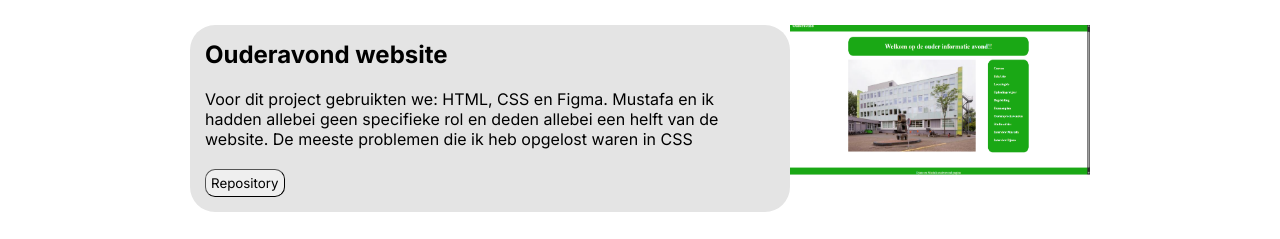
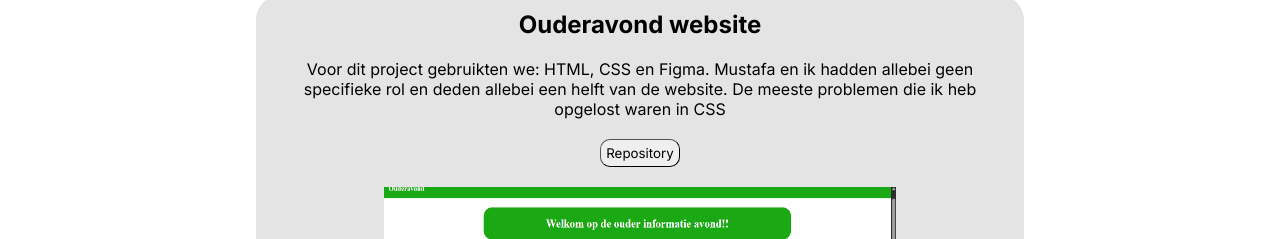
Before and after one commit to DjanoVanEijk/Portfolio, a plain HTML site: page index.html in a window 1280 px wide. Shown: the part 651-890 px from the top of the page. Drawn offline with Linux system fonts and the light colour scheme.

Commit message:
NFANOFNOUAINOFOA

```diff
--- a/index.html
+++ b/index.html
@@ -34,16 +34,14 @@
                     </div>
 
                     <h1 class="Projecten">Projecten</h1>
-                    <div class="Flexbox2">
-                    <div class= "PortSectie2">
+                    <div class="PortSectie2">
                         <h2>Ouderavond website</h2><br>
                         <p>Voor dit project gebruikten we: HTML, CSS en Figma. Mustafa
                             en ik hadden allebei geen specifieke rol en deden allebei een helft
                             van de website. De meeste problemen die ik heb opgelost waren in CSS
                         </p><br>
-                        <button class="ProjectButton"><a href="https://github.com/TechniekCollegeRotterdam/project-p1-ouderavond-groepsnaam41" target="_blank">Repository</a></button>
-                    </div>
-                    <img class="PortImg" width="200px" src="img/OuderavondHomepage.png" alt="HomeOuderavond">
+                        <button class="ProjectButton"><a href="https://github.com/TechniekCollegeRotterdam/project-p1-ouderavond-groepsnaam41" target="_blank">Repository</a></button><br><br>
+                        <img class="PortImg" src="img/OuderavondHomepage.png" alt="Screenshot">
                     </div>
 
     </main>
--- a/style.css
+++ b/style.css
@@ -1,3 +1,4 @@
+
 * {
   margin: 0;
   padding: 0;
@@ -29,7 +30,6 @@ footer {
   border-radius: 100%;
   width: 300px;
   height: 300px;
-  margin-right: 50px;
 }
 
 .PortSectie1 {
@@ -44,25 +44,23 @@ footer {
   justify-content:center;
   flex-wrap: wrap;
   padding: 30px;
+  gap: 50px
 }
 
 .PortSectie2 {
   background-color: rgb(228, 228, 228);
-  width: 600px;
   border-radius: 25px;
   padding: 15px;
+  text-align: center;
+  width: 60vw;
+  margin: auto;
 }
 
 .PortImg {
   width: 300px;
   height: 150px;
-}
-
-.Flexbox2{
-  display: flex;
-  justify-content:center;
-  flex-wrap: wrap;
-  padding: 30px;
+width: 40vw;
+height: 20vw;
 }
 
 .Projecten{
```
